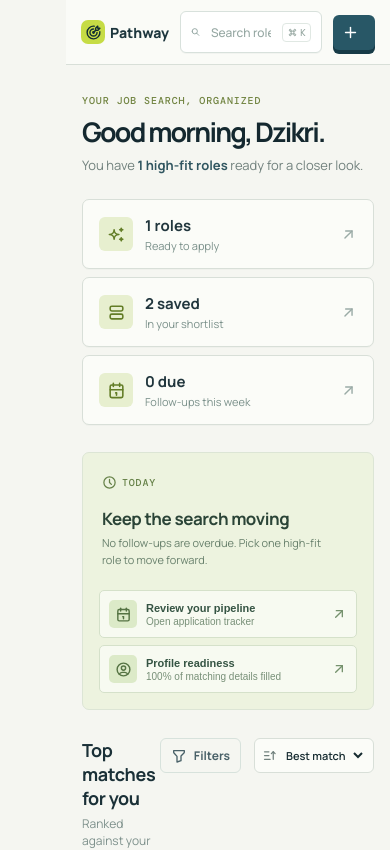
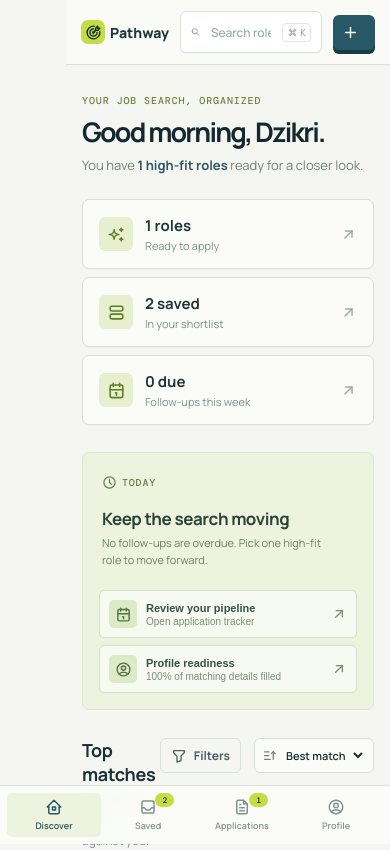
Before and after one commit to dzikrirazzan/job-finder, a React (Vite) app: page / in a window 390 px wide. Shown: the top 850 px of the page. Built offline with nearby package versions, Linux system fonts and the light colour scheme.

Commit message:
feat: add mobile bottom navigation

```diff
--- a/src/App.jsx
+++ b/src/App.jsx
@@ -292,6 +292,15 @@ export default function App() {
           </button>
         </div>
       </aside>
+      <nav className="mobile-nav" aria-label="Mobile navigation">
+        {nav.slice(0, 4).map(([I, label, count]) => (
+          <button key={label} className={page === label ? "active" : ""} onClick={() => setPage(label)}>
+            <I size={18} />
+            <span>{label === "My jobs" ? "Saved" : label}</span>
+            {count ? <b>{count}</b> : null}
+          </button>
+        ))}
+      </nav>
       <section className="workspace">
         <header className="topbar">
           <div className="mobile-brand">
--- a/src/index.css
+++ b/src/index.css
@@ -1662,6 +1662,9 @@ textarea:focus-visible {
   border-color: #c88378;
   background: #fff8f6;
 }
+.mobile-nav {
+  display: none;
+}
 @media (max-width: 640px) {
   .sort-control span { display: none; }
   .sort-control { padding: 7px; }
@@ -1669,6 +1672,45 @@ textarea:focus-visible {
   .inline-fields { grid-template-columns: 1fr; }
   .focus-panel { grid-template-columns: 1fr; margin: -2px 0 28px; }
   .application-board { grid-template-columns: repeat(5, minmax(190px, 1fr)); }
+  .mobile-nav {
+    position: fixed;
+    z-index: 12;
+    inset: auto 0 0;
+    display: grid;
+    grid-template-columns: repeat(4, 1fr);
+    padding: 7px 7px max(7px, env(safe-area-inset-bottom));
+    border-top: 1px solid #d8e2dc;
+    background: rgba(251, 252, 248, .96);
+    backdrop-filter: blur(10px);
+  }
+  .mobile-nav button {
+    position: relative;
+    display: grid;
+    justify-items: center;
+    gap: 3px;
+    border: 0;
+    border-radius: 5px;
+    padding: 5px 2px;
+    background: transparent;
+    color: #82928d;
+    font: 600 9px Manrope;
+  }
+  .mobile-nav button.active {
+    color: var(--blue);
+    background: #edf3df;
+  }
+  .mobile-nav b {
+    position: absolute;
+    top: 0;
+    right: 22%;
+    min-width: 13px;
+    padding: 2px 3px;
+    border-radius: 8px;
+    background: var(--accent);
+    color: var(--ink);
+    font: 500 8px "DM Mono";
+  }
+  .content, .profile-page { padding-bottom: 86px; }
 }
 
 /* Visual system: an editorial workbench for a focused job search. */
```
